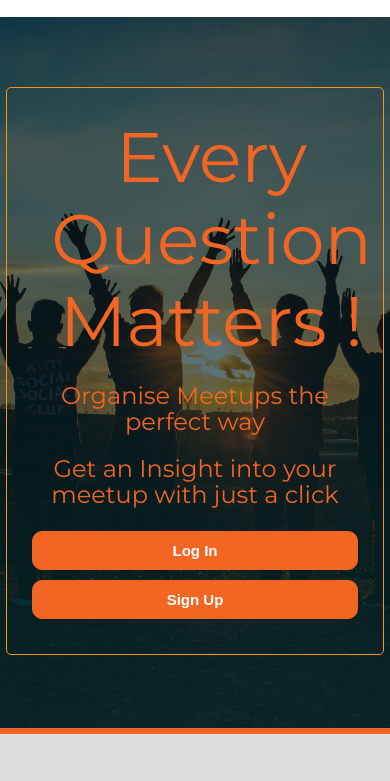
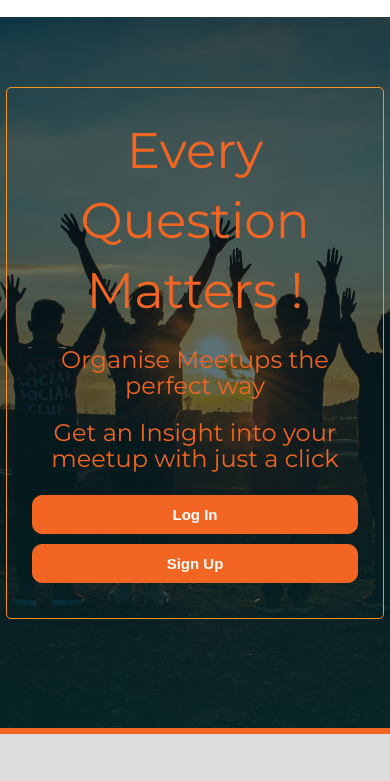
Before and after one commit to Isaacolagoke/Questioner, a website: page UI/index.html in a window 390 px wide. Shown: the part 63-844 px from the top of the page. Drawn offline with Linux system fonts and the light colour scheme; a web font is replaced by a local one.

Commit message:
adjusted css and media query

```diff
--- a/UI/style.css
+++ b/UI/style.css
@@ -1361,12 +1361,14 @@ border-radius: 5px;
     .headercontent{
         display: block;
         text-align: center;
-        margin: auto;
-        width: 90%;
+        margin:0 auto;
+        width: 100%;
     }
     .headercontent h1{
-        display: inline-block;
         margin: 0 auto;
+        font-size: 50px;
+        line-height: 70px;
+        font-weight: 500;
     }
     .headercontentbtn{
         text-align: center;
```
